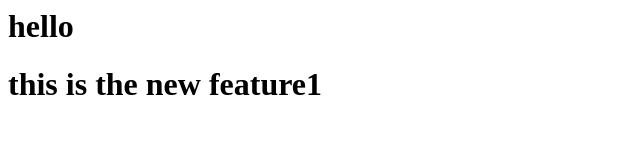
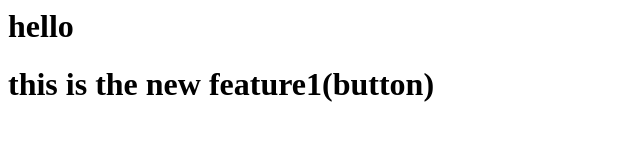
Before and after one commit to Bhush2513/localrepo, a plain HTML site: page index.html in a window 1280 px wide. Shown: the whole page, without its empty margins (0-640 px from the left). Drawn offline with Linux system fonts and the light colour scheme.

```diff
--- a/index.html
+++ b/index.html
@@ -1,2 +1,2 @@
 <h1>hello </h1>
-<h1> this is the new feature1</h1>
+<h1> this is the new feature1(button)</h1>
```
